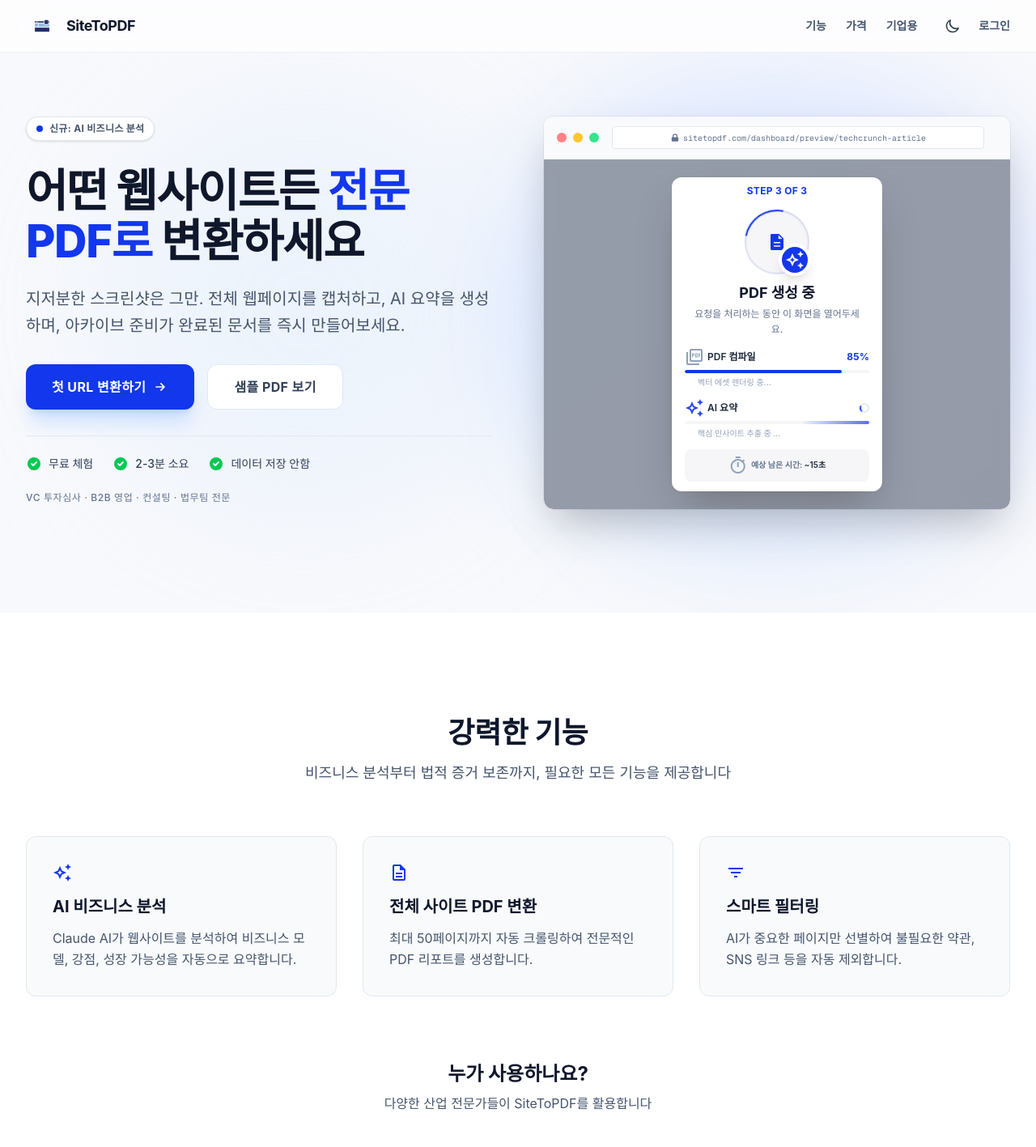
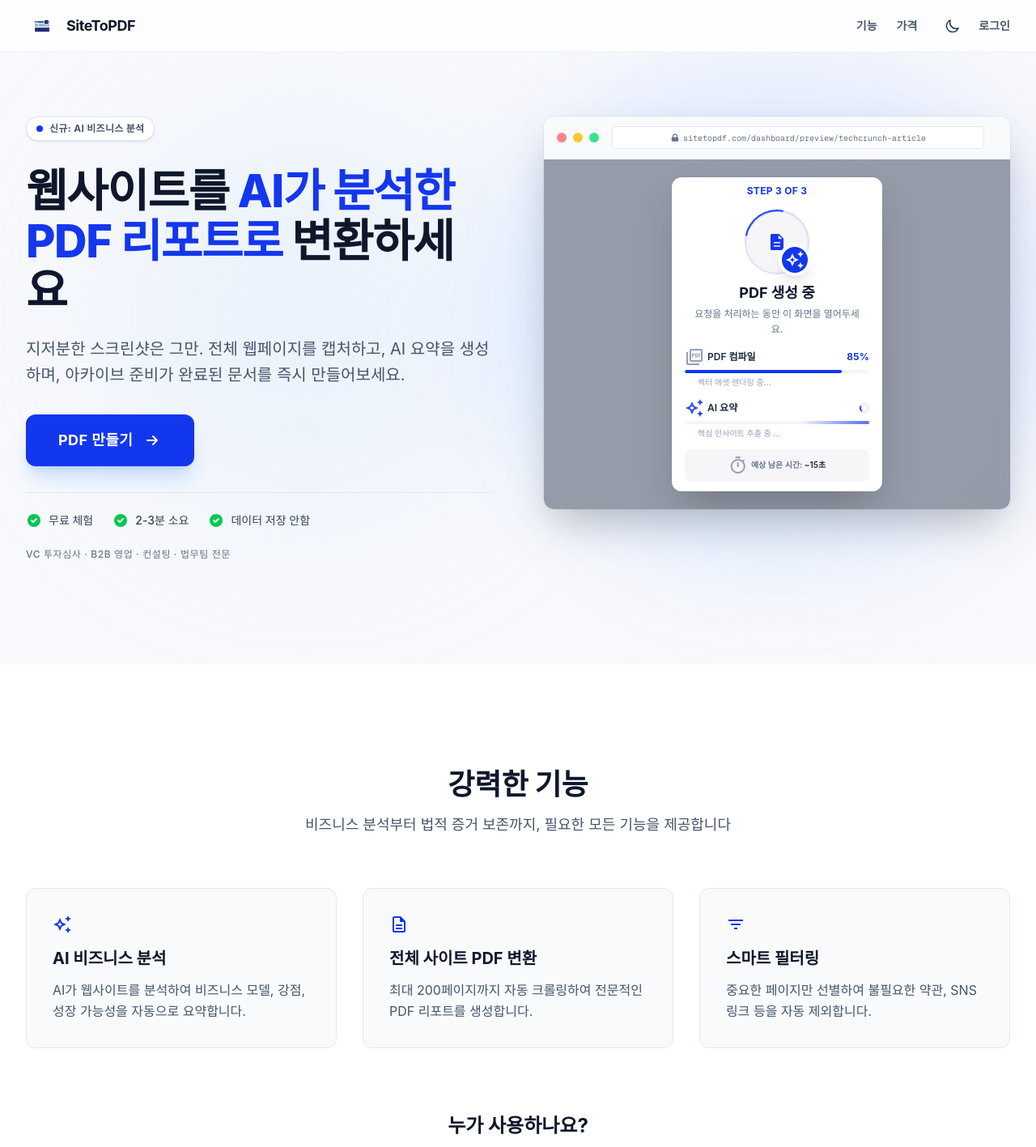
Before and after one commit to ingssg/site-to-pdf, a Next.js app: page / in a window 1280 px wide. Shown: the top 1417 px of the page at 81% size. Built offline with nearby package versions, Linux system fonts and the light colour scheme.

Commit message:
[DESIGN] 랜딩 페이지 UI 개선

```diff
--- a/src/app/page.tsx
+++ b/src/app/page.tsx
@@ -45,18 +45,12 @@ export default function Home() {
               >
                 기능
               </a>
-              <a
+              <Link
                 className="hover:text-primary dark:hover:text-blue-400 transition-colors"
-                href="#pricing"
+                href="/pricing"
               >
                 가격
-              </a>
-              <a
-                className="hover:text-primary dark:hover:text-blue-400 transition-colors"
-                href="#enterprise"
-              >
-                기업용
-              </a>
+              </Link>
             </nav>
             <div className="flex items-center gap-2 sm:gap-3">
               <ThemeToggle />
@@ -98,9 +92,9 @@ export default function Home() {
 
                 {/* Heading */}
                 <h1 className="text-2xl sm:text-3xl md:text-4xl lg:text-5xl xl:text-[3.5rem] leading-[1.1] font-extrabold text-slate-900 dark:text-white tracking-tight mb-3 sm:mb-4 md:mb-6">
-                  어떤 웹사이트든{" "}
+                  웹사이트를{" "}
                   <span className="text-primary dark:text-blue-400">
-                    전문 PDF로
+                    AI가 분석한 PDF 리포트로
                   </span>{" "}
                   변환하세요
                 </h1>
@@ -111,15 +105,15 @@ export default function Home() {
                   생성하며, 아카이브 준비가 완료된 문서를 즉시 만들어보세요.
                 </p>
 
-                {/* CTA Buttons */}
-                <div className="flex flex-col sm:flex-row gap-2.5 sm:gap-3 md:gap-4 justify-center lg:justify-start mb-4 sm:mb-6 md:mb-8">
+                {/* CTA Button */}
+                <div className="mb-4 sm:mb-6 md:mb-8">
                   <button
                     onClick={() => setShowModal(true)}
-                    className="inline-flex items-center justify-center h-11 sm:h-12 md:h-14 px-5 sm:px-6 md:px-8 rounded-xl bg-primary hover:bg-primary-dark transition-all shadow-xl shadow-blue-500/20 text-white text-xs sm:text-sm md:text-base font-bold tracking-wide group"
+                    className="inline-flex items-center justify-center h-12 sm:h-14 md:h-16 px-6 sm:px-8 md:px-10 rounded-xl bg-primary hover:bg-primary-dark transition-all shadow-xl shadow-blue-500/20 text-white text-sm sm:text-base md:text-lg font-bold tracking-wide group"
                   >
-                    <span>첫 URL 변환하기</span>
+                    <span>PDF 만들기</span>
                     <svg
-                      className="ml-1.5 sm:ml-2 w-3.5 h-3.5 sm:w-4 sm:h-4 md:w-5 md:h-5 group-hover:translate-x-1 transition-transform"
+                      className="ml-2 sm:ml-3 w-4 sm:w-5 md:w-6 h-4 sm:h-5 md:h-6 group-hover:translate-x-1 transition-transform"
                       fill="none"
                       stroke="currentColor"
                       viewBox="0 0 24 24"
@@ -131,9 +125,6 @@ export default function Home() {
                         d="M13 7l5 5m0 0l-5 5m5-5H6"
                       />
                     </svg>
-                  </button>
-                  <button className="inline-flex items-center justify-center h-11 sm:h-12 md:h-14 px-5 sm:px-6 md:px-8 rounded-xl bg-white dark:bg-slate-800 border border-slate-200 dark:border-slate-700 hover:bg-slate-50 dark:hover:bg-slate-700 transition-colors text-slate-700 dark:text-white text-xs sm:text-sm md:text-base font-bold tracking-wide">
-                    샘플 PDF 보기
                   </button>
                 </div>
 
@@ -258,7 +249,8 @@ export default function Home() {
                 강력한 기능
               </h2>
               <p className="text-base sm:text-lg text-slate-600 dark:text-slate-400 max-w-2xl mx-auto">
-                비즈니스 분석부터 법적 증거 보존까지, 필요한 모든 기능을 제공합니다
+                비즈니스 분석부터 법적 증거 보존까지, 필요한 모든 기능을
+                제공합니다
               </p>
             </div>
 
@@ -273,7 +265,8 @@ export default function Home() {
                   AI 비즈니스 분석
                 </h3>
                 <p className="text-slate-600 dark:text-slate-400 leading-relaxed">
-                  Claude AI가 웹사이트를 분석하여 비즈니스 모델, 강점, 성장 가능성을 자동으로 요약합니다.
+                  AI가 웹사이트를 분석하여 비즈니스 모델, 강점, 성장 가능성을
+                  자동으로 요약합니다.
                 </p>
               </div>
 
@@ -286,7 +279,8 @@ export default function Home() {
                   전체 사이트 PDF 변환
                 </h3>
                 <p className="text-slate-600 dark:text-slate-400 leading-relaxed">
-                  최대 50페이지까지 자동 크롤링하여 전문적인 PDF 리포트를 생성합니다.
+                  최대 200페이지까지 자동 크롤링하여 전문적인 PDF 리포트를
+                  생성합니다.
                 </p>
               </div>
 
@@ -299,7 +293,8 @@ export default function Home() {
                   스마트 필터링
                 </h3>
                 <p className="text-slate-600 dark:text-slate-400 leading-relaxed">
-                  AI가 중요한 페이지만 선별하여 불필요한 약관, SNS 링크 등을 자동 제외합니다.
+                  중요한 페이지만 선별하여 불필요한 약관, SNS 링크 등을 자동
+                  제외합니다.
                 </p>
               </div>
             </div>
@@ -323,7 +318,8 @@ export default function Home() {
                   VC 투자심사
                 </h4>
                 <p className="text-sm text-slate-600 dark:text-slate-400">
-                  투자 검토 시 포트폴리오 기업 웹사이트를 빠르게 분석하고 리포트 생성
+                  투자 검토 시 포트폴리오 기업 웹사이트를 빠르게 분석하고 리포트
+                  생성
                 </p>
               </div>
 
```
